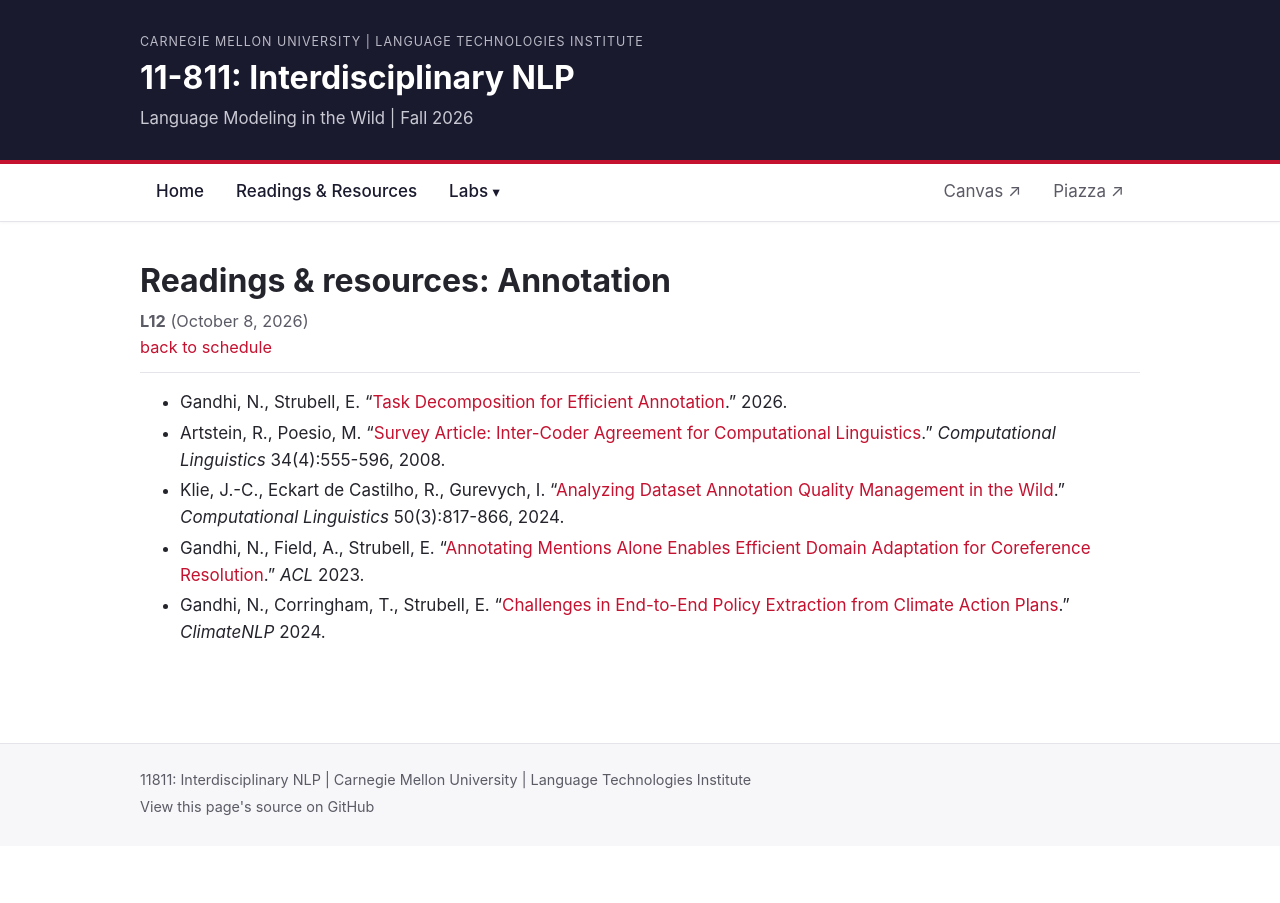
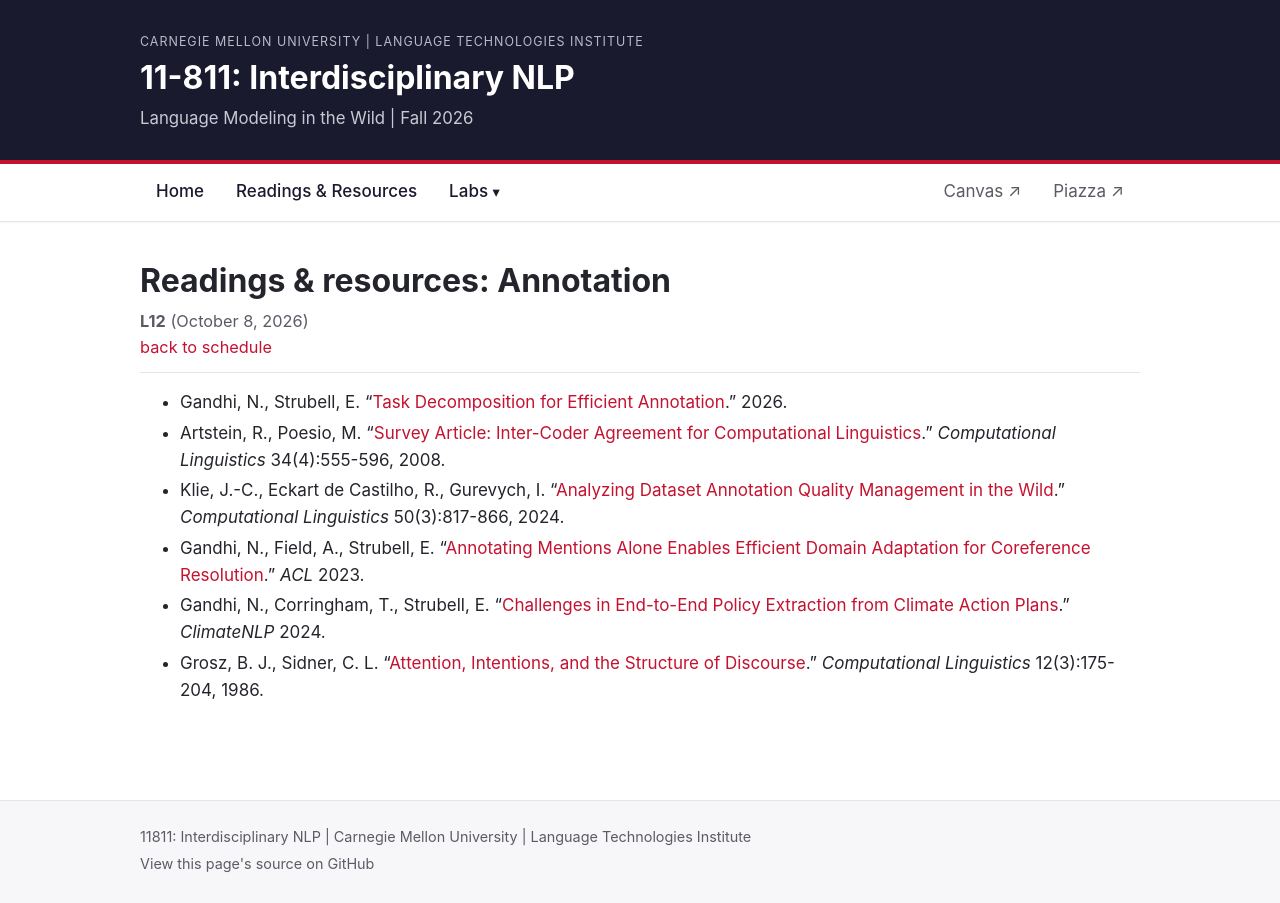
Before and after one commit to clarana/NLPintheWild, a Jekyll site: the page built from _readings/2026-10-08.md, in a window 1280 px wide. Built offline with Jekyll 4.4.1, drawn with Linux system fonts in a browser that asks for light colours.

Commit message:
Day 14 readings: add Grosz and Sidner 1986
Co-Authored-By: Claude Fable 5.1 <noreply@anthropic.com>

```diff
--- a/_readings/2026-10-08.md
+++ b/_readings/2026-10-08.md
@@ -10,3 +10,4 @@ lecture_no: 12
 - Klie, J.-C., Eckart de Castilho, R., Gurevych, I. "[Analyzing Dataset Annotation Quality Management in the Wild](https://aclanthology.org/2024.cl-3.1/)." *Computational Linguistics* 50(3):817-866, 2024.
 - Gandhi, N., Field, A., Strubell, E. "[Annotating Mentions Alone Enables Efficient Domain Adaptation for Coreference Resolution](https://aclanthology.org/2023.acl-long.588/)." *ACL* 2023.
 - Gandhi, N., Corringham, T., Strubell, E. "[Challenges in End-to-End Policy Extraction from Climate Action Plans](https://aclanthology.org/2024.climatenlp-1.12/)." *ClimateNLP* 2024.
+- Grosz, B. J., Sidner, C. L. "[Attention, Intentions, and the Structure of Discourse](https://aclanthology.org/J86-3001/)." *Computational Linguistics* 12(3):175-204, 1986.
```
